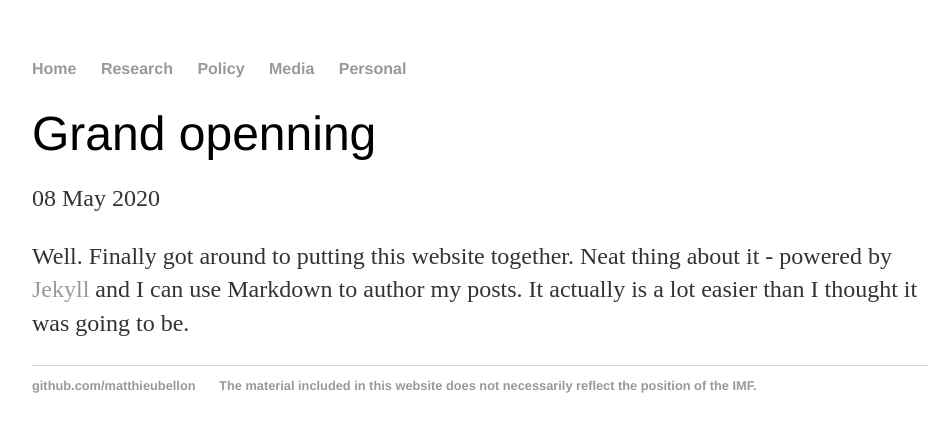
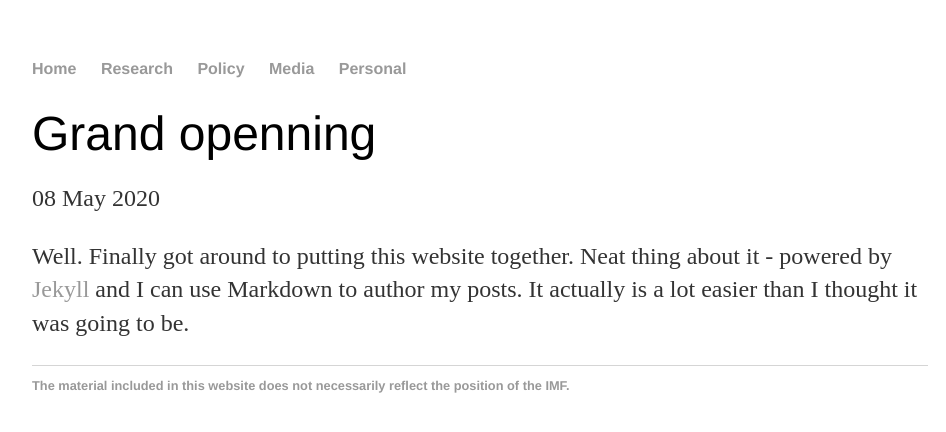
Before and after one commit to matthieubellon/matthieubellon.github.io, a Jekyll site: the page built from _posts/2020-05-08-site-launch.md, in a window 1280 px wide. Shown: the top 432 px of the page, without its empty margins (160-1106 px from the left). Built offline with Jekyll 4.4.1, drawn with Linux system fonts in a browser that asks for light colours.

Commit message:
Update default.html

```diff
--- a/_layouts/default.html
+++ b/_layouts/default.html
@@ -22,8 +22,7 @@
 			</div><!-- /.container -->
 			<footer>
 	    		<ul>
-	        		<li><a href="https://github.com/matthieubellon">github.com/matthieubellon</a></li>
-				<li>The material included in this website does not necessarily reflect the position of the IMF.</li>
+	        		<li>The material included in this website does not necessarily reflect the position of the IMF.</li>
 				</ul>
 			</footer>
 		</body>
```
